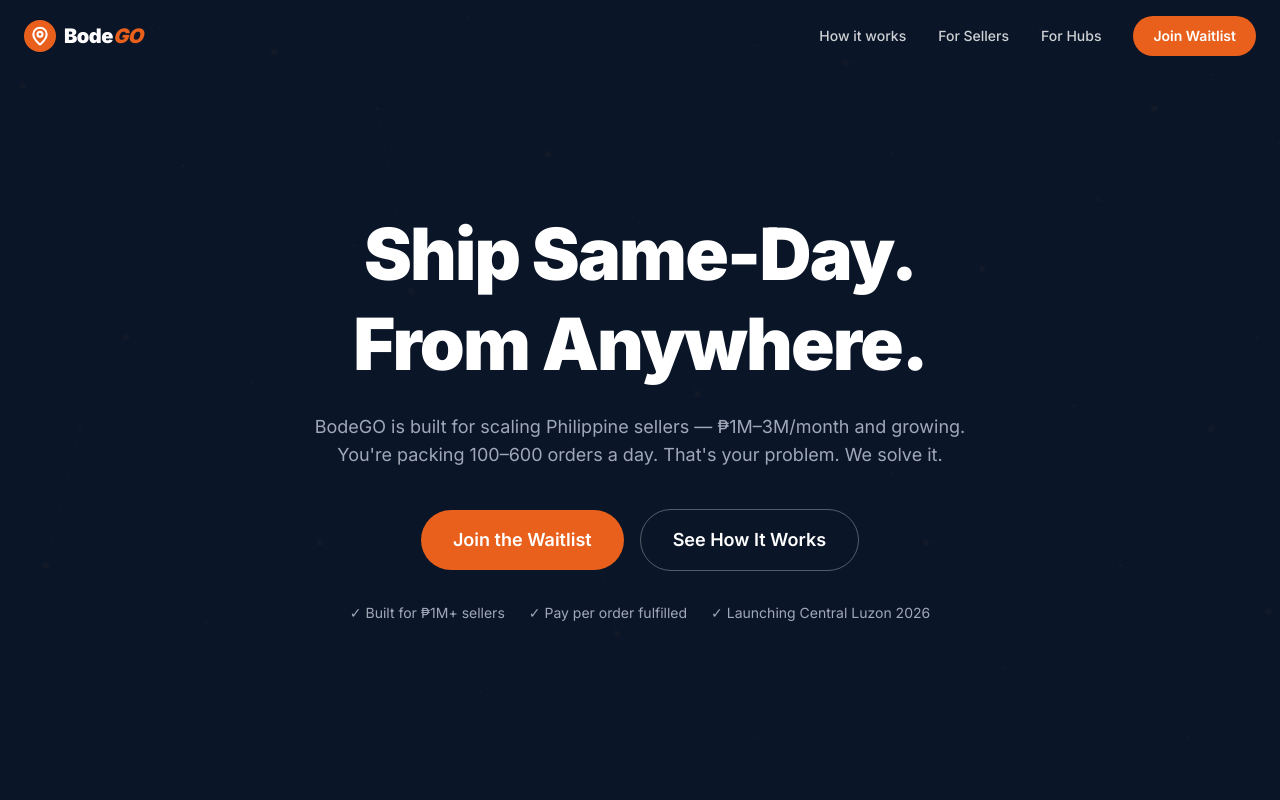
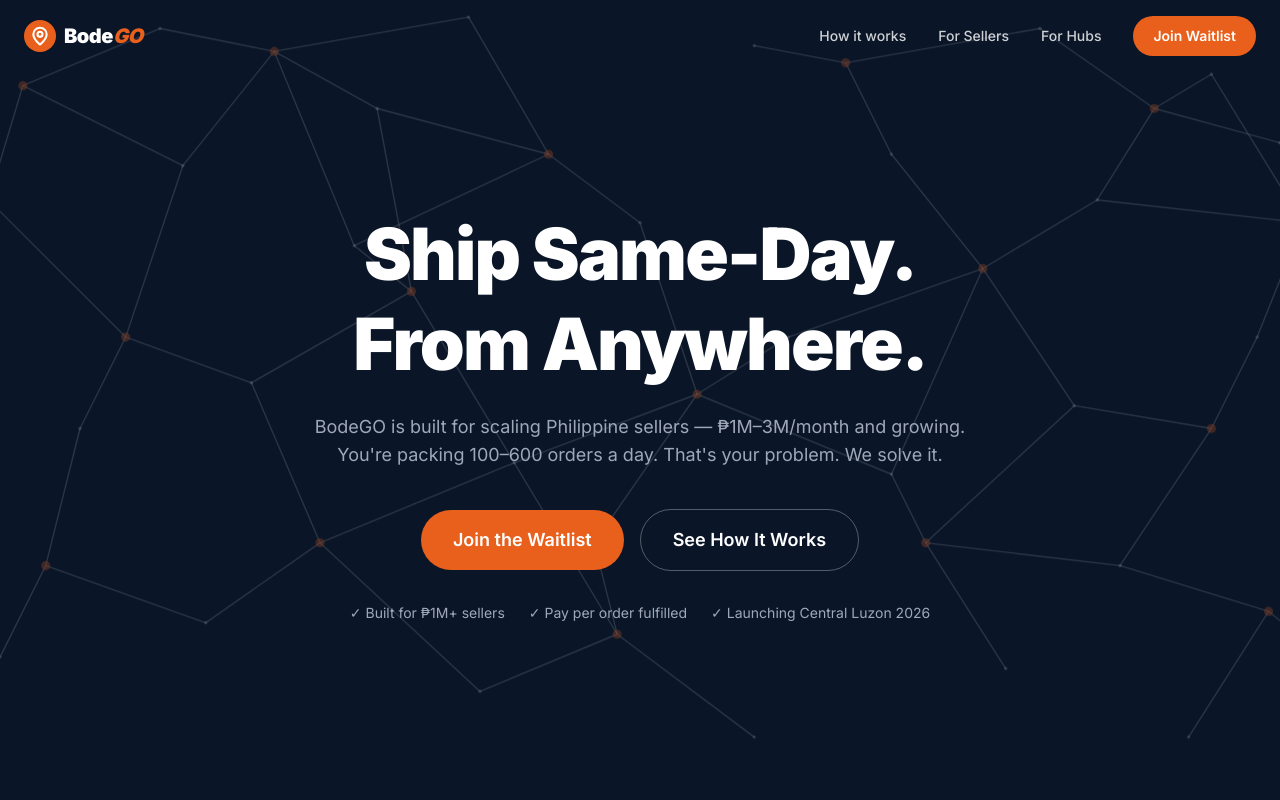
Before and after one commit to hex-howdy/bodego-landing, a Next.js app: page / in a window 1280 px wide. Shown: the top 800 px of the page. Built offline with nearby package versions, Linux system fonts and the light colour scheme.

Commit message:
fix: hero network — more visible, hub dots 45% opacity, lines 18%, SVG 45-55%

```diff
--- a/app/globals.css
+++ b/app/globals.css
@@ -29,16 +29,16 @@
 
 /* Hub background — subtle slow drift */
 @keyframes hub-drift {
-  0%, 100% { opacity: 0.18; transform: translateY(0px); }
-  50% { opacity: 0.22; transform: translateY(-6px); }
+  0%, 100% { opacity: 0.45; transform: translateY(0px); }
+  50% { opacity: 0.55; transform: translateY(-6px); }
 }
 @keyframes hub-drift-delay {
-  0%, 100% { opacity: 0.14; transform: translateY(0px); }
-  50% { opacity: 0.18; transform: translateY(-4px); }
+  0%, 100% { opacity: 0.38; transform: translateY(0px); }
+  50% { opacity: 0.48; transform: translateY(-4px); }
 }
 @keyframes line-fade {
-  0%, 100% { stroke-opacity: 0.06; }
-  50% { stroke-opacity: 0.10; }
+  0%, 100% { stroke-opacity: 0.18; }
+  50% { stroke-opacity: 0.28; }
 }
 
 .hub-bg-svg {
--- a/app/page.tsx
+++ b/app/page.tsx
@@ -56,19 +56,19 @@
             className="hub-line-bg"
             x1={x1} y1={y1} x2={x2} y2={y2}
             stroke="white"
-            strokeOpacity={0.05}
-            strokeWidth={0.8}
+            strokeOpacity={0.18}
+            strokeWidth={1.2}
           />
         ))}
 
         {/* Small buyer nodes — barely visible white dots */}
         {buyers.map(([cx, cy], i) => (
-          <circle key={i} cx={cx} cy={cy} r={1.5} fill="white" fillOpacity={0.08} />
+          <circle key={i} cx={cx} cy={cy} r={1.5} fill="white" fillOpacity={0.25} />
         ))}
 
         {/* Hub nodes — subtle orange */}
         {hubs.map(([cx, cy], i) => (
-          <circle key={i} cx={cx} cy={cy} r={3} fill="#E8601C" fillOpacity={0.15} />
+          <circle key={i} cx={cx} cy={cy} r={4} fill="#E8601C" fillOpacity={0.45} />
         ))}
       </svg>
     </div>
```
